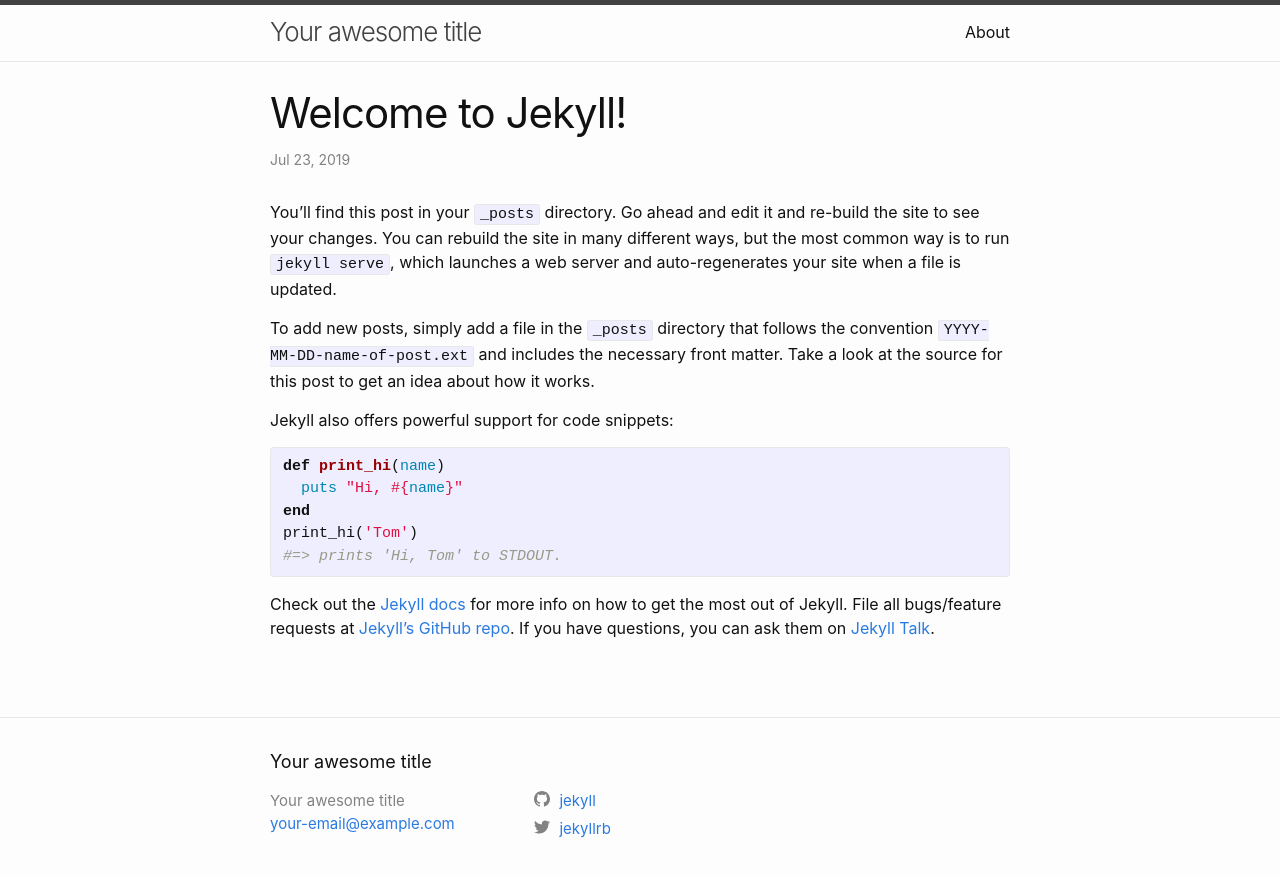
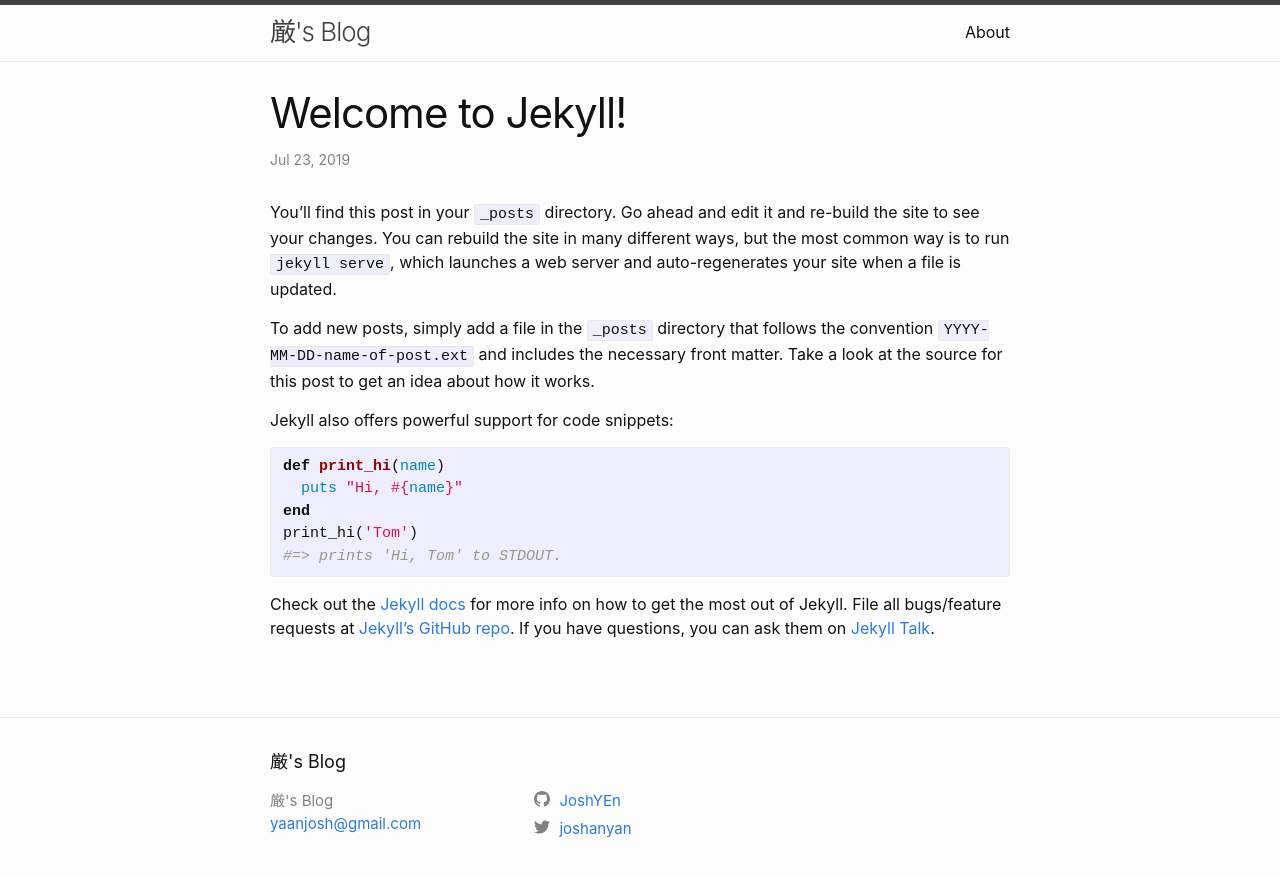
Before and after one commit to JoshYEn/JoshYEn.github.io, a Jekyll site: the page built from _posts/2019-07-23-welcome-to-jekyll.md, in a window 1280 px wide. Shown: the top 877 px of the page. Built offline with Jekyll 4.4.1, drawn with Linux system fonts in a browser that asks for light colours.

Commit message:
Update Blog

```diff
--- a/_config.yml
+++ b/_config.yml
@@ -13,13 +13,13 @@
 # you will see them accessed via {{ site.title }}, {{ site.email }}, and so on.
 # You can create any custom variable you would like, and they will be accessible
 # in the templates via {{ site.myvariable }}.
-title: Your awesome title
-email: your-email@example.com
-description: >- # this means to ignore newlines until "baseurl:"
+title: 厳's Blog
+email: yaanjosh@gmail.com
+description:
 baseurl: "" # the subpath of your site, e.g. /blog
 url: "https://wild.anyen.xyz" # the base hostname & protocol for your site, e.g. http://example.com
-twitter_username: jekyllrb
-github_username:  jekyll
+twitter_username: joshanyan
+github_username:  JoshYEn
 
 # Build settings
 markdown: kramdown
```
Also changed, not shown: _posts/2017-10-20-博客搭建.markdown (added, +13 -0 lines), _posts/2019-07-23-welcome-to-jekyll.md (renamed from _posts/2019-07-23-welcome-to-jekyll.markdown, +1 -1 lines).
